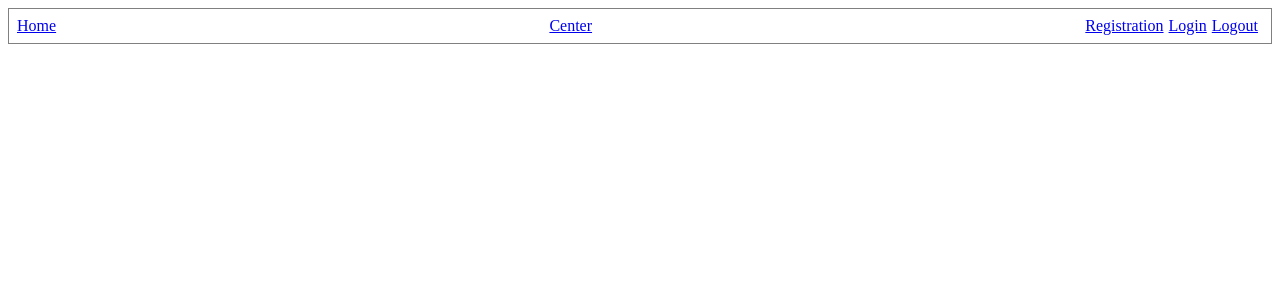
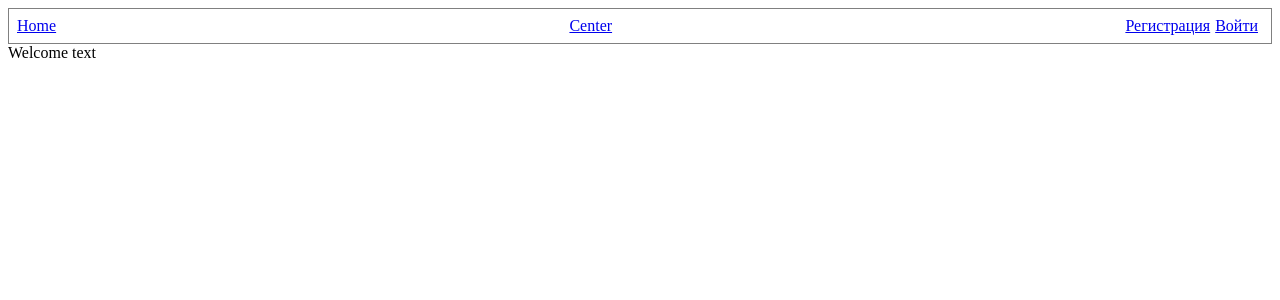
Before and after one commit to druzhininss/planner, a React (Create React App) app in the folder client/: page / in a window 1280 px wide. Shown: the top 300 px of the page. Built offline with nearby package versions, Linux system fonts and the light colour scheme.

Commit message:
prepare cards component

```diff
--- /dev/null
+++ b/client/src/components/CardsList/CardsList.jsx
@@ -0,0 +1,11 @@
+import React from 'react';
+
+function CardsList(props) {
+  return (
+    <div>
+
+    </div>
+  );
+}
+
+export default CardsList;
--- a/client/src/components/Home/Home.jsx
+++ b/client/src/components/Home/Home.jsx
@@ -1,9 +1,13 @@
 import React from 'react';
+import CardsList from '../CardsList/CardsList';
 
 function Home(props) {
   return (
     <div>
-
+      <div>Welcome text</div>
+      <div>
+        <CardsList />
+      </div>
     </div>
   );
 }
--- a/client/src/components/Nav/Nav.jsx
+++ b/client/src/components/Nav/Nav.jsx
@@ -1,19 +1,30 @@
 import React from 'react';
-import { useDispatch } from 'react-redux';
+import { useDispatch, useSelector } from 'react-redux';
 import { Link } from 'react-router-dom';
 import { logoutAC } from '../../redux/actionCreators/userAC';
 import s from './Nav.module.css';
 
 function Nav(props) {
   const dispatch = useDispatch();
+
+  const { user } = useSelector(state => state.userReducer);
+
   return (
     <nav className={s['nav-container']}>
       <Link to='/' className="">Home</Link>
       <Link to='/' className="">Center</Link>
       <div className={s['auth-block']}>
-        <span className={s['auth-span']}><Link to='/registration' >Registration</Link></span>
-        <span className={s['auth-span']}><Link to='/login' >Login</Link></span>
-        <span className={s['auth-span']}><Link to='/' onClick={() => dispatch(logoutAC())}>Logout</Link></span>
+        {
+          user?.login
+            ?
+            <span className={s['auth-span']}><Link to='/' onClick={() => dispatch(logoutAC())}>Выйти</Link></span>
+            :
+            <>
+              <span className={s['auth-span']}><Link to='/registration'>Регистрация</Link></span>
+              <span className={s['auth-span']}><Link to='/login'>Войти</Link></span>
+            </>
+        }
+
       </div>
     </nav>
   );
--- /dev/null
+++ b/client/src/redux/reducers/cardsReducer.js
@@ -0,0 +1,10 @@
+const initialState = { cards: [] };
+
+export const cardsReducer = (state = initialState, action) => {
+  switch (action.type) {
+
+    default: {
+      return state;
+    }
+  }
+}
--- a/client/src/redux/reducers/rootReducer.js
+++ b/client/src/redux/reducers/rootReducer.js
@@ -1,6 +1,8 @@
 import { combineReducers } from "redux";
 import { userReducer } from "./userReducer";
+import { cardsReducer } from "./cardsReducer";
 
 export const rootReducer = combineReducers({
   userReducer,
+  cardsReducer,
 })
--- a/client/src/redux/reducers/userReducer.js
+++ b/client/src/redux/reducers/userReducer.js
@@ -69,7 +69,8 @@ export const userReducer = (state = initialState, action) => {
       }
     }
 
-    default:
-      return state
+    default: {
+      return state;
+    }
   }
 }
```
Also changed, not shown: client/src/components/Card/Card.jsx (added, +11 -0 lines), 1 other file (tests, documents, lock files or other folders).
